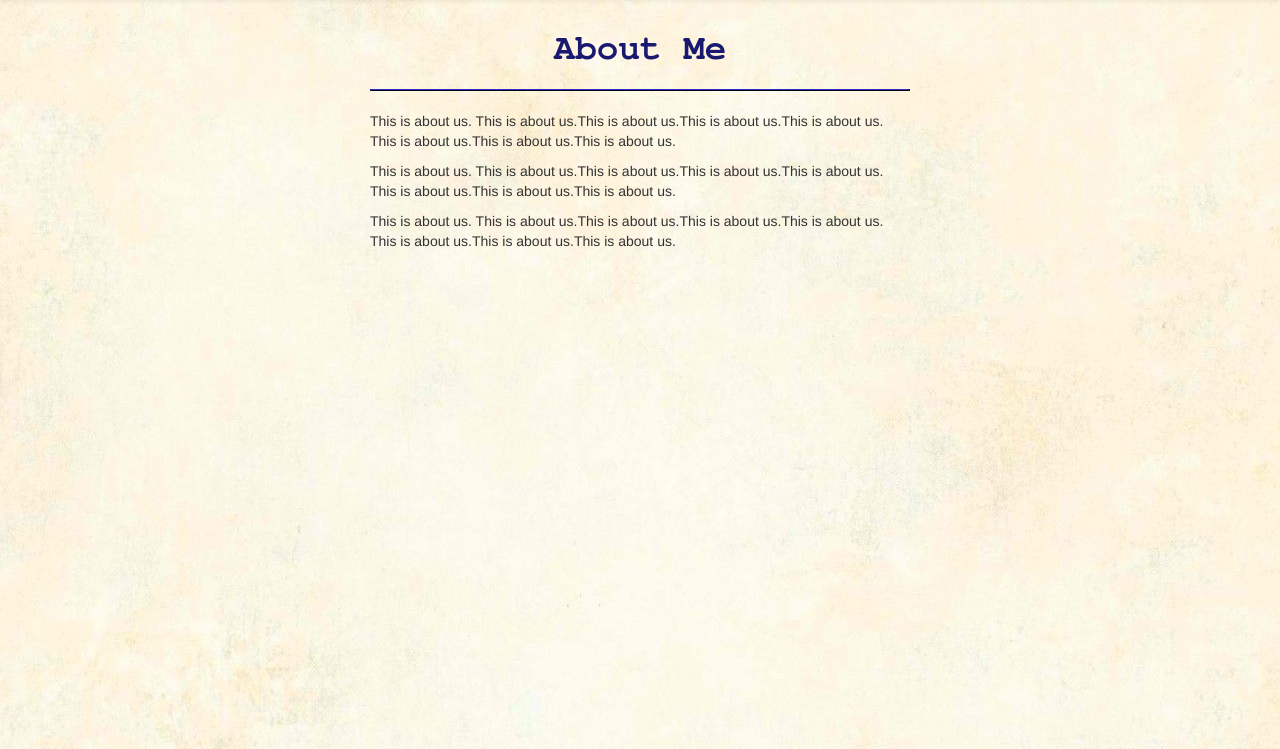
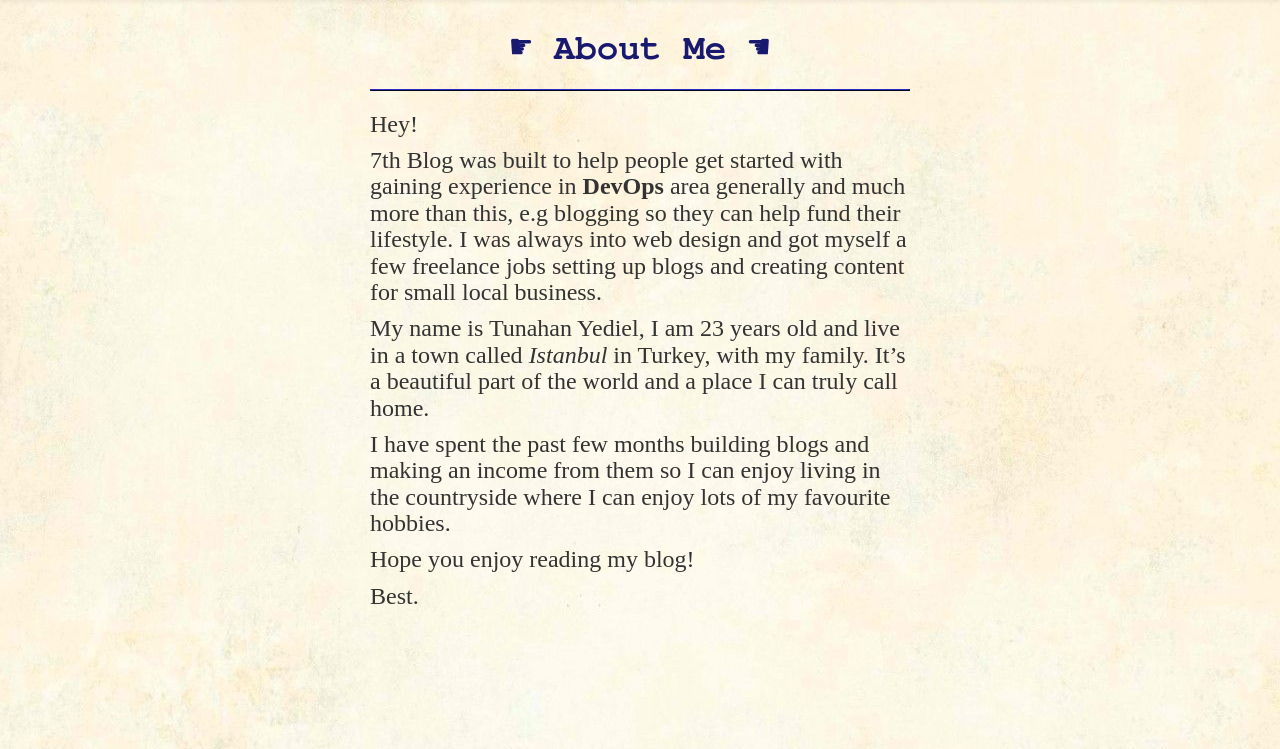
Before and after one commit to Leidey/Django-Project, a Django app: page /myapp/about/ in a window 1280 px wide. Shown: the part 51-800 px from the top of the page. Run offline with Django 3.2, Linux system fonts and the light colour scheme; some libraries are stand-ins or nearby versions.

Commit message:
modified internal pages

```diff
--- a/MyBlog/templates/base.html
+++ b/MyBlog/templates/base.html
@@ -128,7 +128,7 @@ fjs.parentNode.insertBefore(js, fjs);
 <!--</footer>-->
 <!--</div>-->
 <!--{% endblock footer %}-->
-<button onclick="topFunction()" id="myBtn" title="Go to top">Back to Top</button>
+<button onclick="topFunction()" id="myBtn" title="Go to top">&#9651;<br>Top</button>
 
 <script>
 // When the user scrolls down 20px from the top of the document, show the button
--- a/MyBlog/templates/post_about.html
+++ b/MyBlog/templates/post_about.html
@@ -14,12 +14,27 @@
           background-size: cover;
         }
     </style>
+ <style type = "text/css">
+  h3 {
+  font-family: "Times New Roman Bold Italic";
+  }
+ </style>
 
 <div class='col-sm-6 col-sm-offset-3 ' >
-    <center><h1 style="color:MidnightBlue; font-family:FreeMono, monospace;"><strong>About Me</strong></h1><hr style="border: 1px outset #191970;"></center>
-    <p>This is about us. This is about us.This is about us.This is about us.This is about us. This is about us.This is about us.This is about us.</p>
-    <p>This is about us. This is about us.This is about us.This is about us.This is about us. This is about us.This is about us.This is about us.</p>
-    <p>This is about us. This is about us.This is about us.This is about us.This is about us. This is about us.This is about us.This is about us.</p>
+    <center><h1 style="color:MidnightBlue; font-family:FreeMono, monospace;"><strong>&#9755; About Me &#9754;</strong></h1><hr style="border: 1px outset #191970;"></center>
+    <h3>
+        <body style=”courier;">
+    <p>Hey!</p>
+    <p>7th Blog was built to help people get started with gaining experience in <b>DevOps</b> area generally and much more than this, e.g blogging so they can help fund their lifestyle.
+        I was always into web design and got myself a few freelance jobs setting up blogs and creating content for small local business.</p>
+    <p>My name is Tunahan Yediel, I am 23 years old and live in a town called <i>Istanbul</i> in Turkey, with my family. It’s a beautiful part of the world and a place I can truly call home.</p>
+    <p>I have spent the past few months building blogs and making an income from them so I can enjoy living in the countryside
+        where I can enjoy lots of my favourite hobbies.</p>
+    <p>Hope you enjoy reading my blog!</p>
+    <p>Best.</p></body>
+
+
+    </h3>
     </div>
 
 {% endblock content %}
```
Also changed, not shown: MyBlog/templates/post_contact.html (+18 -1 lines), MyBlog/db.sqlite3, MyBlog/static/img/me.jpg (added).
